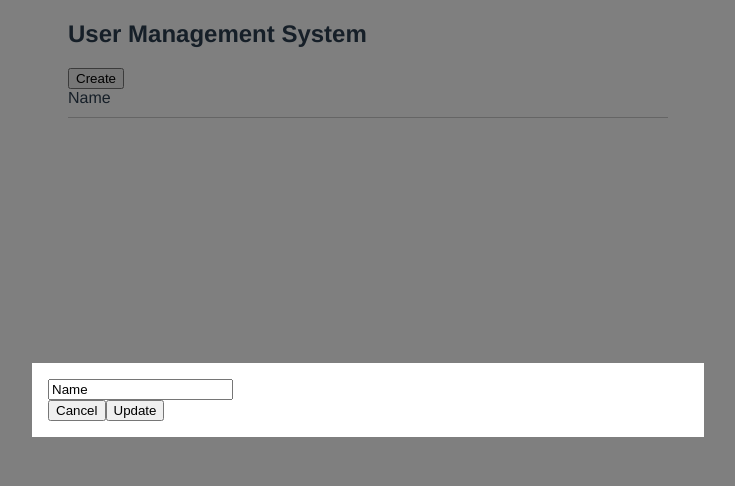
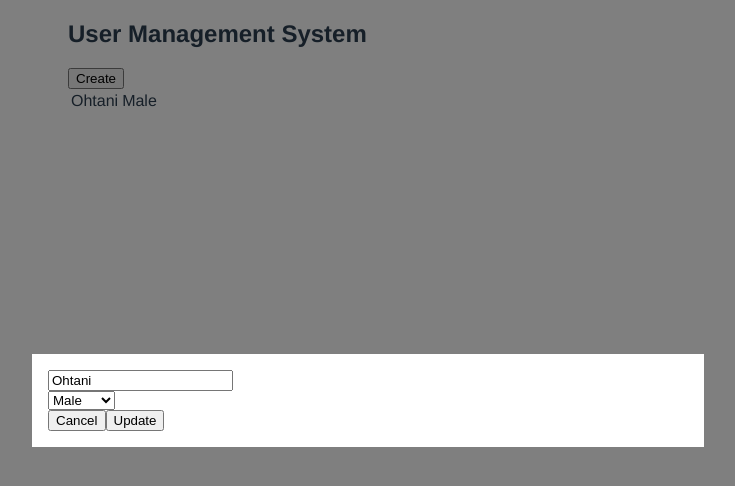
Before and after one commit to ueharario/nuxt-app, a Nuxt app: page / in a window 1280 px wide. Both pictures are taken after a click on the button "Create". Shown: the top 486 px of the page, without its empty margins (272-1007 px from the left). Built offline with nearby package versions, Linux system fonts and the light colour scheme.

Commit message:
fix : 性別を id で表示, UserList, UserForm のコードをリセット - issues#1

```diff
--- a/components/UserForm.vue
+++ b/components/UserForm.vue
@@ -2,119 +2,47 @@
   <div id="overlay">
       <div id="content">
         <div>
-            <input type="text" v-model="editName">
+            <input type="text" v-model="editUser.name">
+        </div>
+        <div>
+            <select v-model="editUser.gender">
+                <option v-for="column in GENDER_ARRAY" v-bind:key="column.id" :value="column.id">
+                    {{ column.label }}
+                </option>
+            </select>
         </div>
         <button @click="close">Cancel</button>
         <button @click="save">Update</button>
-          <!-- <div>
-              <label>{{ TITLE.name }}</label>
-              <InputTextName v-model="editUser.name" :editUser="editUser" @blur="validate('name')" />
-              <p id="errors" v-if="!!errors.name">{{ errors.name }}</p>
-          </div>
-          <div>
-              <label>{{ TITLE.gender }}</label>
-              <SelectItem v-model="editUser.gender" :editUser="editUser" :options="GENDER_ARRAY" @blur="validate('gender')" />
-              <p id="errors" v-if="!!errors.gender">{{ errors.gender }}</p>
-          </div>
-          <div v-if="isMale">
-              <InputTextMaleMsg v-model="editUser.maleMsg" :editUser="editUser" @blur="validate('maleMsg')" />
-              <p id="errors" v-if="!!errors.maleMsg">{{ errors.maleMsg }}</p>
-          </div>
-          <div v-if="isFemale">
-              <InputTextFemaleMsg v-model="editUser.femaleMsg" :editUser="editUser" @blur="validate('femaleMsg')" />
-              <p id="errors" v-if="!!errors.femaleMsg">{{ errors.femaleMsg }}</p>
-          </div>
-          <div>
-              <button @click="close">{{ TITLE.close }}</button>
-              <button @click="openConfirm" v-if="isEdit">{{ TITLE.update }}</button>
-              <button @click="openConfirm" v-else>{{ TITLE.register }}</button>
-          </div>
-          <PopupDialog @confirm="confirm" /> -->
       </div>
   </div>
 </template>
 
 <script>
-// import InputTextName from '@/components/InputField/InputTextName.vue'
-// import SelectItem from '@/components/InputField/SelectGender.vue'
-// import InputTextMaleMsg from '@/components/InputField/InputTextMaleMessage.vue'
-// import InputTextFemaleMsg from '@/components/InputField/InputTextFemaleMessage.vue'
-// import PopupDialog from '@/components/ConfirmationDialog.vue'
-// import { DialogUtil } from '@/components/ConfirmationDialog.vue'
-// import { GENDER, GENDER_ARRAY, DEFAULT_USER, TITLE } from '@/constants/USER.js'
-// import * as yup from "yup";
-
-// const UserSchema = yup.object().shape({
-//     name: yup.string().required('Name is required.'),
-//     gender: yup.number().required('Gender is a required selection.'),
-//     maleMsg: yup.string().when("gender", {
-//         is: 1 ,
-//         then: yup.string().required('This is a required message.')
-//     }),
-//     femaleMsg: yup.string().when('gender', {
-//         is: 2,
-//         then: yup.string().required('This is a required message.')
-//     })
-// })
+import { GENDER_ARRAY, DEFAULT_USER } from '@/constants/USER.js'
 
 export default {
     props: {
-        name: {
-            type: String,
-            default: 'Ohtani'
-        },
-    //     user: {
-    //         type: Object,
-    //         default: DEFAULT_USER
-    //     },
+        user: Object,
         isShow: {
             type: Boolean,
             default: false
         },
-    //     isEdit: {
-    //         type: Boolean,
-    //         default: false
-    //     }
     },
     data() {
         return {
-            editName: ''
-    //         editUser: {},
-    //         errors: DEFAULT_USER,
-    //         GENDER_ARRAY,
-    //         TITLE
+            editUser: DEFAULT_USER,
+            GENDER_ARRAY
         }
     },
-    // components: {
-    //     InputTextName,
-    //     SelectItem,
-    //     InputTextMaleMsg,
-    //     InputTextFemaleMsg,
-    //     PopupDialog
-    // },
-    // computed: {
-    //     isMale() {
-    //         return Number(this.editUser.gender) === GENDER.male.id
-    //     },
-    //     isFemale() {
-    //         return Number(this.editUser.gender) === GENDER.female.id
-    //     },
-    // },
     mounted() {
         this.$watch(
-            () => this.name,
+            () => this.user,
             (newValue, oldValue) => {
                 if (newValue !== oldValue) {
-                    this.editName = newValue
+                    const { name, gender } = newValue
+                    this.editUser = { name, gender }
                 }
             },
-    //         () => this.user,
-    //         (newValue, oldValue) => {
-    //             if (JSON.stringify(newValue) !== JSON.stringify(oldValue)) {
-    //                 const { id, name, gender, maleMsg, femaleMsg } = newValue
-    //                 this.editUser = { id, name, gender, maleMsg, femaleMsg }
-    //             }
-    //         },
             {
                 immediate: true,
                 deep: true
@@ -127,62 +55,12 @@ export default {
             this.$emit('close', false)
         },
         reset() {
-            this.editName  = ''
+            this.editUser = DEFAULT_USER
         },
         save() {
-            this.$emit('send', this.editName)
+            this.$emit('send', this.editUser)
             this.close()
         }
-    //     confirm(userChoice) {
-    //         if (this.isEdit) this.successUpdate(userChoice)
-    //         else this.successRegister(userChoice)
-
-    //     },
-    //     openConfirm() {
-    //         DialogUtil.showDialog()
-    //     },
-    //     successRegister(userChoice) {
-    //         if (userChoice) {
-    //             UserSchema.validate(this.editUser, { abortEarly: false })
-    //             .then(() => {
-    //                 this.$emit('new', this.editUser)
-    //                 this.close()
-    //             })
-    //             .catch((err) => {
-    //                 err.inner.forEach((error) => {
-    //                     this.errors = { ...this.errors, [error.path]: error.message}
-    //                 })
-    //             })
-    //         }
-    //     },
-    //     successUpdate(userChoice) {
-    //         if (userChoice) {
-    //             UserSchema.validate(this.editUser, { abortEarly: false })
-    //             .then(() => {
-    //                 this.$emit('edit', this.editUser)
-    //                 this.close()
-    //             })
-    //             .catch((err) => {
-    //                 err.inner.forEach((error) => {
-    //                     this.errors = { ...this.errors, [error.path]: error.message}
-    //                 })
-    //             })
-    //         }
-    //     },
-    //     validate(field) {
-    //         UserSchema.validateAt(field, this.editUser)
-    //             .then(() => (this.errors[field] = ''))
-    //             .catch((err) => {
-    //                 this.errors[err.path] = err.message
-    //             })
-    //     },
-    //     close() {
-    //         this.reset()
-    //         this.$emit('close', false)
-    //     },
-    //     reset() {
-    //         this.editUser = DEFAULT_USER
-    //     },
     }
 }
 </script>
--- a/components/UserList.vue
+++ b/components/UserList.vue
@@ -1,87 +1,46 @@
 <template>
   <div>
-    <h2>{{ TITLE.title }}</h2>
-    <button @click="create">{{ TITLE.create }}</button>
-    <!-- <UserForm v-if="isShow" @new="createUser" @edit="updateUser" @close="closeUserForm" :user="user" :isEdit="isEdit" /> -->
-    <UserForm v-if="isShow" @send="createUser" @close="closeUserForm" :name="name" />
-    <!-- <table>
-      <thead>
+    <h2>User Management System</h2>
+    <button @click="create">Create</button>
+    <UserForm v-if="isShow" @send="createUser" @close="closeUserForm" :user="user" />
+    <table>
+      <tbody>
         <tr>
-          <th>{{ TITLE.name }}</th>
-          <th>{{ TITLE.gender }}</th> -->
-          <!-- <th></th>
-          <th></th> -->
-        <!-- </tr>
-      </thead>
-      <tbody> -->
-        <!-- <tr v-for="user in _users" :key="user.id">
-          <td>{{ user.name }}</td>
-          <td>{{ getGenderLabel(user.gender) }}</td>
           <td>
-            <button @click="update(user.id)">{{ TITLE.edit }}</button>
+            {{ user.name }}
           </td>
           <td>
-            <button @click="deleteUser(user.id)">{{ TITLE.delete }}</button>
+            {{ getGenderLabel(user.gender) }}
           </td>
-        </tr> -->
-        <!-- <tr v-for="user in users" :key="user.id">
-          <td>{{ user.name }}</td>
-          <td>{{ user.gender }}</td>
         </tr>
       </tbody>
-    </table> -->
-    <ul>
-      <li>{{ name }}</li>
-    </ul>
+    </table>
   </div>
 </template>
 
 <script>
 import UserForm from '@/components/UserForm.vue'
-// import { GENDER_ARRAY, TITLE, DEFAULT_EDIT_INDEX } from '@/constants/USER.js'
-import { TITLE, USER } from '@/constants/USER.js'
+import { GENDER_ARRAY, DEFAULT_USER } from '@/constants/USER.js'
 
 export default {
   data() {
     return {
-      TITLE,
-//       user: {},
-//       isShow: false,
-//       isEdit: true
-      name: 'Name',
-      isShow: false
+      user: DEFAULT_USER,
+      isShow: false,
     }
   },
   components: {
     UserForm
   },
-//   computed: {
-//     _users() {
-//       return this.$store.getters['UsersApi/_users']
-//     }
-//   },
-//   async created() {
-//     await this.$store.dispatch('UsersApi/fetchUsers')
-//   },
-  created() {
-    this.users = USER
-  },
   methods: {
-    createUser(name) {
-      this.name = name
+    getGenderLabel(gender) {
+      const targetGender = GENDER_ARRAY.find((v) => v.id === gender)
+      return targetGender.label
     },
-//     createUser(user) {
-//       this.$store.dispatch('UsersApi/createUser', user)
-//     },
-//     updateUser(user) {
-//       this.$store.dispatch('UsersApi/updateUser', user)
-//     },
-//     deleteUser(user) {
-//       this.$store.dispatch('UsersApi/deleteUser', user)
-//     },
+    createUser(user) {
+      this.user = user
+    },
     create() {
-//       this.isEdit = false
-//       this.openUserForm()
       this.open()
     },
     open() {
@@ -90,41 +49,10 @@ export default {
     closeUserForm(isShow) {
       this.isShow = isShow
     }
-//     update(id) {
-//       this.isEdit = true
-//       this.user = this._users.find((v) => v.id === id)
-//       this.openUserForm()
-//     },
-//     getGenderLabel(gender) {
-//       const targetGender = GENDER_ARRAY.find((v) => v.id === Number(gender))
-//       return targetGender.label
-//     },
-//     openUserForm() {
-//       this.isShow = true
-//     },
-//     closeUserForm(isShow) {
-//       this.isShow = isShow
-//       this.user = {}
-//       this.editIndex = DEFAULT_EDIT_INDEX
-//       this.sortUser()
-//     },
-//     sortUser() {
-//       this._users.sort((prev, nxt) => prev.id - nxt.id)
-//     }
   }
 }
 </script>
 
 <style>
-ul {
-  margin: 0;
-  padding: 0;
-}
 
-li {
-  list-style: none;
-  border-bottom: 1px solid #ccc;
-  padding-bottom: 10px;
-  margin-bottom: 10px;
-}
 </style>
--- a/constants/USER.js
+++ b/constants/USER.js
@@ -6,11 +6,13 @@ const GENDER = {
 const GENDER_ARRAY = Object.entries(GENDER).map((item) => item[1])
 
 const DEFAULT_USER = {
-    id: 0,
-    name: '',
-    gender: 0,
-    maleMsg: '',
-    femaleMsg: ''
+    // id: 0,
+    // name: '',
+    // gender: 0,
+    // maleMsg: '',
+    // femaleMsg: ''
+    name: 'Ohtani',
+    gender: GENDER.male.id
 }
 
 const TITLE = {
@@ -25,22 +27,4 @@ const TITLE = {
     register: "Register"
 }
 
-const USER = [
-    {
-        id: 1,
-        name: 'Micheal',
-        gender: 'Male'
-    },
-    {
-        id: 2,
-        name: 'Lincoln',
-        gender: 'Male'
-    },
-    {
-        id: 3,
-        name: 'Michelle',
-        gender: 'Female'
-    }
-]
-
-export { GENDER, GENDER_ARRAY, DEFAULT_USER, TITLE, USER }
+export { GENDER, GENDER_ARRAY, DEFAULT_USER, TITLE }
```
